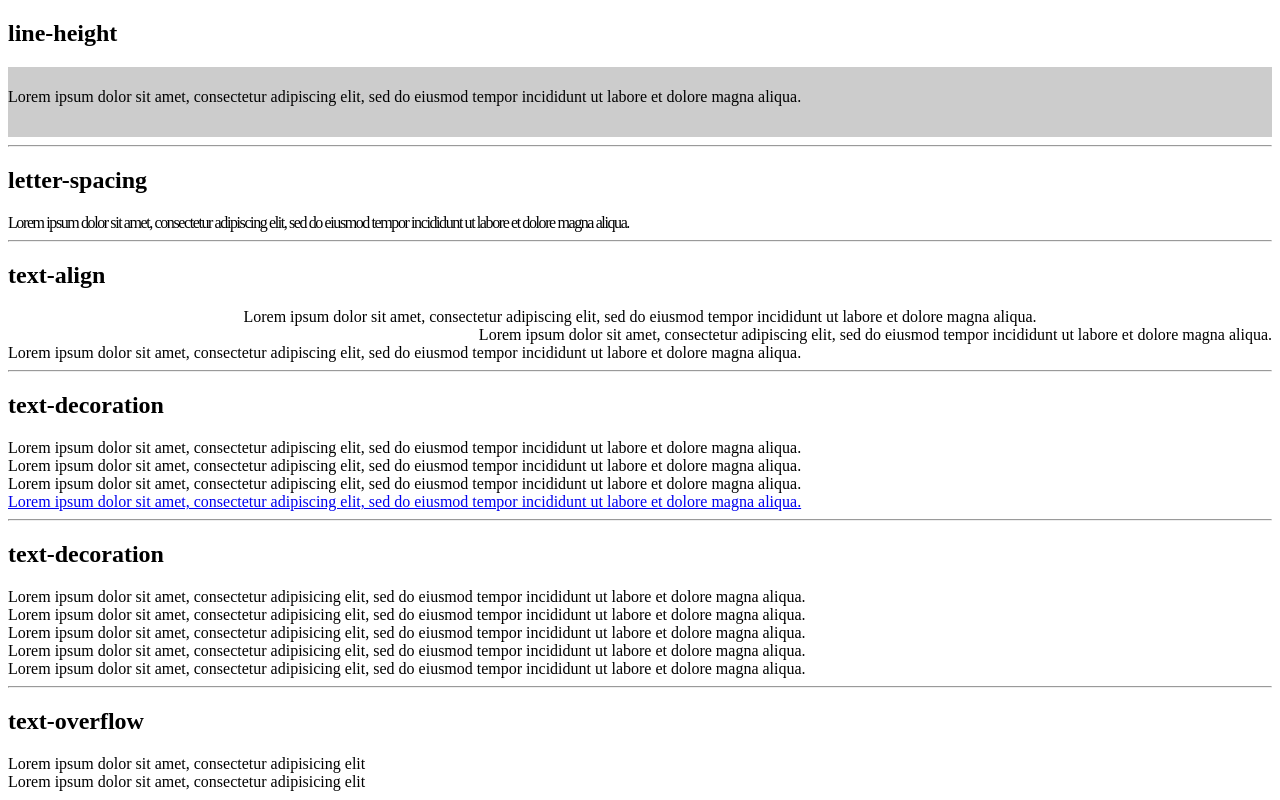
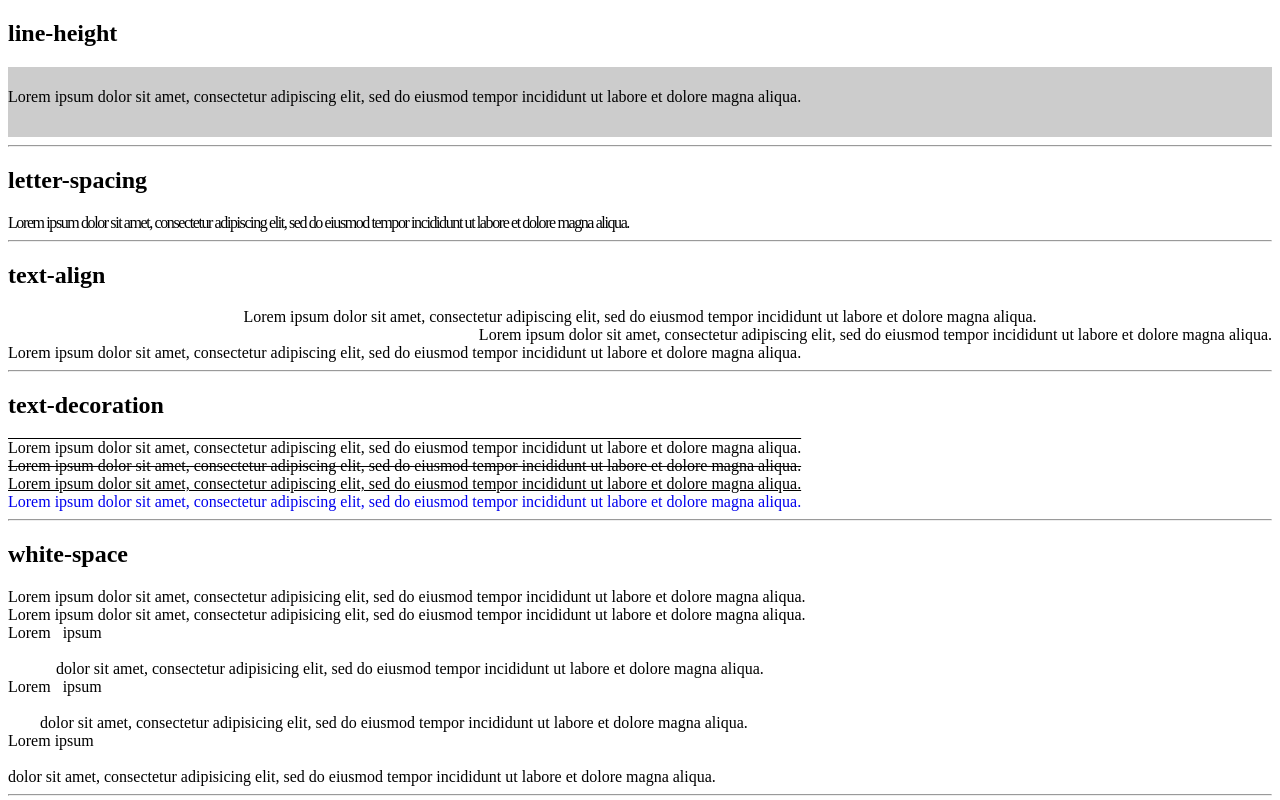
Before and after one commit to jojaehyeok99/web-basic_20240306, a plain HTML site: page css/7.CSS3_Font_Text/css3_text.html in a window 1280 px wide. Shown: the top 800 px of the page. Drawn offline with Linux system fonts and the light colour scheme.

Commit message:
2024 - 03 - 13 CSS : 텍스트 - text-decoration 속성, white-space 속성, text-overflow 속성

```diff
--- a/css/7.CSS3_Font_Text/css3_text.html
+++ b/css/7.CSS3_Font_Text/css3_text.html
@@ -11,6 +11,7 @@
     line-height 속성 : 텍스트의 높이를 지정
     - 컨텐츠의 높이와 텍스트 높이를 맞춰서 텍스트의 수직 중앙 정렬에도 사용할 수 있음
     */
+
     .line-height{
       height: 70px;
       background-color: rgba(0,0,0,0.2);
@@ -20,6 +21,7 @@
     /*
     letter-spacing 속성 : 글자 사이의 간격을 지정
     */
+
     .letter-spacing{
       letter-spacing: -1.4px;
     }
@@ -27,6 +29,7 @@
     /*
     text-align 속성 : 요소에 대한 수평 정렬을 지정
     */
+
     .text-align-center{
       text-align: center;
     }
@@ -40,27 +43,53 @@
     }
 
     /*
-    text-decoration 속성 :
+    text-decoration 속성 : 텍스트에 underline, overline, line-through 등을 추가
     */
+
+    .text-decoration-overline{text-decoration: overline;}
+
+    .text-decoration-line-through{text-decoration: line-through;}
+
+    .text-decoration-underline{text-decoration: underline;}
+
+    .text-decoration-none{text-decoration: none;}
 
     /*
     white-space 속성 :
-    -
-    -
+    - whitespace는 띄워쓰기(공백), 들여쓰기(tab), 줄바꿈(line break)를 의미
+    - white-space 속성은 white space를 제어하기 위한 속성
+
     - value : line break / space, tab / wrapping (자동 줄바꿈)
-    - normal :  /  /
-    - nowrap :  /  /
-    - pre :  /  /
-    - nowrap :  /  /
-    - nowrap :  /  /
+    - normal   : 무시/ 1번만 적용   / o(기본값)
+    - nowrap   : 무시/ 1번만 적용   / x
+    - pre      : 적용/ 그대로 적용  / x
+    - pre-wrap : 적용/ 그대로 적용  / o(기본값)
+    - pre-line : 적용/ 1번만 적용   / o (기본값)
     */
 
+    .white-space-normal{white-space: normal;}
+    .white-space-nowrap{white-space: nowrap;}
+    .white-space-pre{white-space :pre;}
+    .white-space-pre-wrap{white-space: pre-wrap;}
+    .white-space-pre-line{white-space: pre-line;}
+
     /*
-    text-overflow 속성 :
-    -
-    -
-    -
+    text-overflow 속성 : 부모 요소의 영역을 벗어난 자동 줄바꿈이 되지 않는 텍스트에 대한 처리 방법
+    - width 속성이 반드시 지정되어 있어야 함
+    - 자동 줄바꿈 방지를 위해 white-space 값을 no-wrapd으로 지정
+    - overflow 속성에 'visible' 속성이아닌 값으로 지정되어 있어야 함
     */
+    .text-box{
+      width: 150px;
+      height: 150px;
+      padding: 10px;
+      margin: 15px;
+      background-color: rgba(0,0,0,0.2);
+      white-space: nowrap;
+      overflow: hidden;
+    }
+    .text-overflow-clip{text-overflow: clip;}
+    .text-overflow-ellipsis{text-overflow: ellipsis;}
 
     </style>
 
@@ -92,7 +121,7 @@
 
     <hr />
 
-    <h2>text-decoration</h2>
+    <h2>white-space</h2>
 
     <div class="white-space-normal">Lorem   ipsum
 
```
